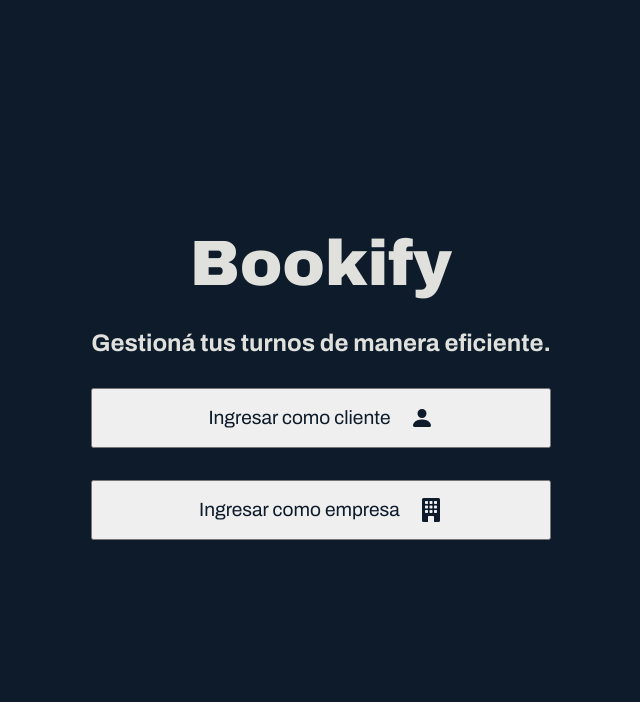
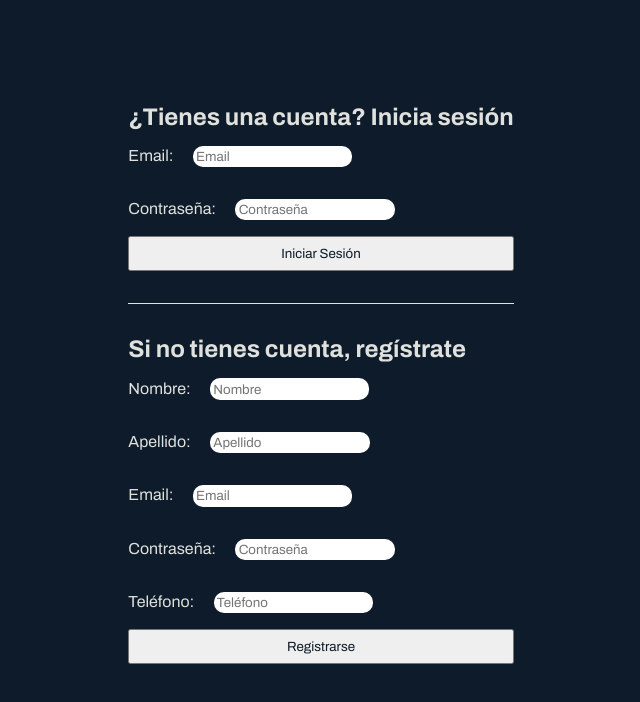
Before and after one commit to valentinoaraya/bookify-frontend, a React (Vite) app: page /login-user in a window 1280 px wide. Shown: the top 702 px of the page, without its empty margins (319-959 px from the left). Built offline with nearby package versions, Linux system fonts and the light colour scheme.

Commit message:
Agrego formularios de login y register para empresas y usuarios

```diff
--- a/package.json
+++ b/package.json
@@ -11,7 +11,8 @@
   },
   "dependencies": {
     "react": "^18.3.1",
-    "react-dom": "^18.3.1"
+    "react-dom": "^18.3.1",
+    "react-router-dom": "^6.26.1"
   },
   "devDependencies": {
     "@eslint/js": "^9.9.1",
--- a/src/App.css
+++ b/src/App.css
@@ -11,5 +11,5 @@
   display: flex;
   justify-content: center;
   align-items: center;
-  height: 100vh;
+  min-height: 100vh;
 }
--- a/src/App.tsx
+++ b/src/App.tsx
@@ -1,13 +1,22 @@
 import Home from './components/Home/Home'
+import { BrowserRouter, Route, Routes } from 'react-router-dom'
+import LoginRegisterCompany from './components/LoginRegister/LoginRegisterCompany'
+import LoginRegisterUser from './components/LoginRegister/LoginRegisterUser'
 import './App.css'
 
 function App() {
 
   return (
     <>
-      <main className='mainPage'>
-        <Home />
-      </main>
+      <BrowserRouter>
+        <main className='mainPage'>
+          <Routes>
+            <Route path='/' element={<Home />} />
+            <Route path='/login-user' element={<LoginRegisterUser />} />
+            <Route path='/login-company' element={<LoginRegisterCompany />} />
+          </Routes>
+        </main>
+      </BrowserRouter>
     </>
   )
 }
--- a/src/components/Home/Home.css
+++ b/src/components/Home/Home.css
@@ -14,13 +14,17 @@
         margin-bottom: 2rem;
     }
 
+    a {
+        width: 100%;
+        text-decoration: none;
+    }
+
     button {
         display: flex;
         justify-content: center;
         align-items: center;
         width: 100%;
         padding: 1rem;
-        margin-bottom: 2rem;
 
         p {
             color: var(--color-fondo);
@@ -29,3 +33,10 @@
         }
     }
 }
+
+.pExplication {
+    margin: .3rem 0 2rem 0;
+    align-self: flex-start;
+    font-size: .9rem;
+    color: var(--celeste-clarito);
+}
--- /dev/null
+++ b/src/components/LoginRegister/FormLogin.tsx
@@ -0,0 +1,70 @@
+import React, { useState } from "react"
+import "./LoginRegister.css"
+
+const FormLogin = ({ loginTo }: { loginTo: "users" | "companies" }) => {
+
+    const [email, setEmail] = useState("")
+    const [password, setPassword] = useState("")
+
+    const handleEmailChange = (e: React.ChangeEvent<HTMLInputElement>) => {
+        setEmail(e.target.value)
+    }
+
+    const handlePasswordChange = (e: React.ChangeEvent<HTMLInputElement>) => {
+        setPassword(e.target.value)
+    }
+
+    const handleSubmit = async (e: React.FormEvent<HTMLFormElement>) => {
+        e.preventDefault()
+
+        try {
+            const formData = { email, password }
+
+            const response = await fetch(`http://localhost:3000/${loginTo}/login`, {
+                method: "POST",
+                headers: {
+                    "Content-Type": "application/json"
+                },
+                credentials: "include",
+                body: JSON.stringify(formData)
+            })
+
+            const data = await response.json()
+
+            console.log(data)
+        } catch (error: any) {
+            console.log(error)
+        }
+
+    }
+
+    return (
+        <form onSubmit={handleSubmit} className="formLoginRegister">
+            <div>
+                <label htmlFor="email">Email: </label>
+                <input
+                    placeholder="Email"
+                    type="text"
+                    name="email"
+                    value={email}
+                    onChange={handleEmailChange}
+                    required
+                />
+            </div>
+            <div>
+                <label htmlFor="password">Contraseña: </label>
+                <input
+                    placeholder="Contraseña"
+                    type="password"
+                    name="password"
+                    value={password}
+                    onChange={handlePasswordChange}
+                    required
+                />
+            </div>
+            <button type="submit">Iniciar Sesión</button>
+        </form>
+    );
+}
+
+export default FormLogin;
--- /dev/null
+++ b/src/components/LoginRegister/FormRegister.tsx
@@ -0,0 +1,138 @@
+import React, { useState } from "react"
+import "./LoginRegister.css"
+
+const FormRegister = ({ loginTo }: { loginTo: "users" | "companies" }) => {
+
+    const [name, setName] = useState("")
+    const [lastName, setLastName] = useState("")
+    const [email, setEmail] = useState("")
+    const [password, setPassword] = useState("")
+    const [phone, setPhone] = useState("")
+    const [location, setLocation] = useState("")
+
+    const handleNameChange = (e: React.ChangeEvent<HTMLInputElement>) => {
+        setName(e.target.value)
+    }
+
+    const handleLastNameChange = (e: React.ChangeEvent<HTMLInputElement>) => {
+        setLastName(e.target.value)
+    }
+
+    const handleLocationChange = (e: React.ChangeEvent<HTMLInputElement>) => {
+        setLocation(e.target.value)
+    }
+
+    const handleEmailChange = (e: React.ChangeEvent<HTMLInputElement>) => {
+        setEmail(e.target.value)
+    }
+
+    const handlePasswordChange = (e: React.ChangeEvent<HTMLInputElement>) => {
+        setPassword(e.target.value)
+    }
+
+    const handlePhoneChange = (e: React.ChangeEvent<HTMLInputElement>) => {
+        setPhone(e.target.value)
+    }
+
+    const handleSubmit = async (e: React.FormEvent<HTMLFormElement>) => {
+        e.preventDefault()
+        try {
+
+            const formData = { name, lastName, email, password, phone, location }
+
+            const response = await fetch(`http://localhost:3000/${loginTo}/register`, {
+                method: "POST",
+                headers: {
+                    "Content-Type": "application/json"
+                },
+                credentials: "include",
+                body: JSON.stringify(formData)
+            })
+
+            const data = await response.json()
+
+            console.log(data)
+
+        } catch (error: any) {
+            console.log(error)
+        }
+    }
+
+    return (
+        <form onSubmit={handleSubmit} className="formLoginRegister">
+            <div>
+                <label htmlFor="name">Nombre: </label>
+                <input
+                    placeholder="Nombre"
+                    type="text"
+                    name="name"
+                    value={name}
+                    onChange={handleNameChange}
+                    required
+                />
+            </div>
+            {
+                loginTo === "users" ?
+                    <div>
+                        <label htmlFor="lastName">Apellido: </label>
+                        <input
+                            placeholder="Apellido"
+                            type="text"
+                            name="lastName"
+                            value={lastName}
+                            onChange={handleLastNameChange}
+                            required
+                        />
+                    </div>
+                    :
+                    <div>
+                        <label htmlFor="location">Ubicación: </label>
+                        <input
+                            placeholder="Ubicación"
+                            type="text"
+                            name="location"
+                            value={location}
+                            onChange={handleLocationChange}
+                            required
+                        />
+                    </div>
+            }
+            <div>
+                <label htmlFor="email">Email: </label>
+                <input
+                    placeholder="Email"
+                    type="text"
+                    name="email"
+                    value={email}
+                    onChange={handleEmailChange}
+                    required
+                />
+            </div>
+            <div>
+                <label htmlFor="password">Contraseña: </label>
+                <input
+                    placeholder="Contraseña"
+                    type="password"
+                    name="password"
+                    value={password}
+                    onChange={handlePasswordChange}
+                    required
+                />
+            </div>
+            <div>
+                <label htmlFor="email">Teléfono: </label>
+                <input
+                    placeholder="Teléfono"
+                    type="text"
+                    name="phone"
+                    value={phone}
+                    onChange={handlePhoneChange}
+                    required
+                />
+            </div>
+            <button type="submit">Registrarse</button>
+        </form>
+    );
+}
+
+export default FormRegister;
--- /dev/null
+++ b/src/components/LoginRegister/LoginRegister.css
@@ -0,0 +1,39 @@
+.loginContainer {
+    margin-bottom: 2rem;
+    border-bottom: 1px solid var(--blanco);
+}
+
+.registerContainer {
+    margin-top: 2rem;
+}
+
+.formLoginRegister {
+
+    display: flex;
+    flex-direction: column;
+    justify-content: center;
+    align-items: start;
+
+    div {
+        margin: 1rem 0;
+    }
+
+    label {
+        margin-right: 1rem;
+    }
+
+    input {
+        padding: .2rem;
+        border: none;
+        border-radius: 10px;
+        color: black;
+    }
+
+    button {
+        margin-bottom: 2rem;
+        padding: .5rem;
+        color: var(--color-fondo);
+        align-self: center;
+        width: 100%;
+    }
+}
--- /dev/null
+++ b/src/components/LoginRegister/LoginRegisterCompany.tsx
@@ -0,0 +1,20 @@
+import FormLogin from "./FormLogin";
+import FormRegister from "./FormRegister";
+import "./LoginRegister.css"
+
+const LoginRegisterCompany = () => {
+    return (
+        <div className="loginRegisterContainer">
+            <div className="loginContainer">
+                <h2>¿Tienes una cuenta? Inicia sesión</h2>
+                <FormLogin loginTo="companies" />
+            </div>
+            <div className="registerContainer">
+                <h2>Si no tienes cuenta, regístrate</h2>
+                <FormRegister loginTo="companies" />
+            </div>
+        </div>
+    );
+}
+
+export default LoginRegisterCompany;
--- /dev/null
+++ b/src/components/LoginRegister/LoginRegisterUser.tsx
@@ -0,0 +1,20 @@
+import FormLogin from "./FormLogin";
+import FormRegister from "./FormRegister";
+import "./LoginRegister.css"
+
+const LoginRegisterUser = () => {
+    return (
+        <div className="loginRegisterContainer">
+            <div className="loginContainer">
+                <h2>¿Tienes una cuenta? Inicia sesión</h2>
+                <FormLogin loginTo="users" />
+            </div>
+            <div className="registerContainer">
+                <h2>Si no tienes cuenta, regístrate</h2>
+                <FormRegister loginTo="users" />
+            </div>
+        </div>
+    );
+}
+
+export default LoginRegisterUser;
--- a/src/index.css
+++ b/src/index.css
@@ -1,8 +1,18 @@
 :root {
   --color-fondo: #0D1B2A;
+  --celeste-clarito: #778DA9;
   --blanco: #E0E1DD;
 }
 
+#root {
+  max-width: 1300px;
+  width: 100%;
+}
+
 body {
+  display: flex;
+  flex-direction: column;
+  justify-content: center;
+  align-items: center;
   background-color: var(--color-fondo);
 }
```
Also changed, not shown: src/components/Home/Home.tsx (+7 -0 lines), 1 other file (tests, documents, lock files or other folders).
